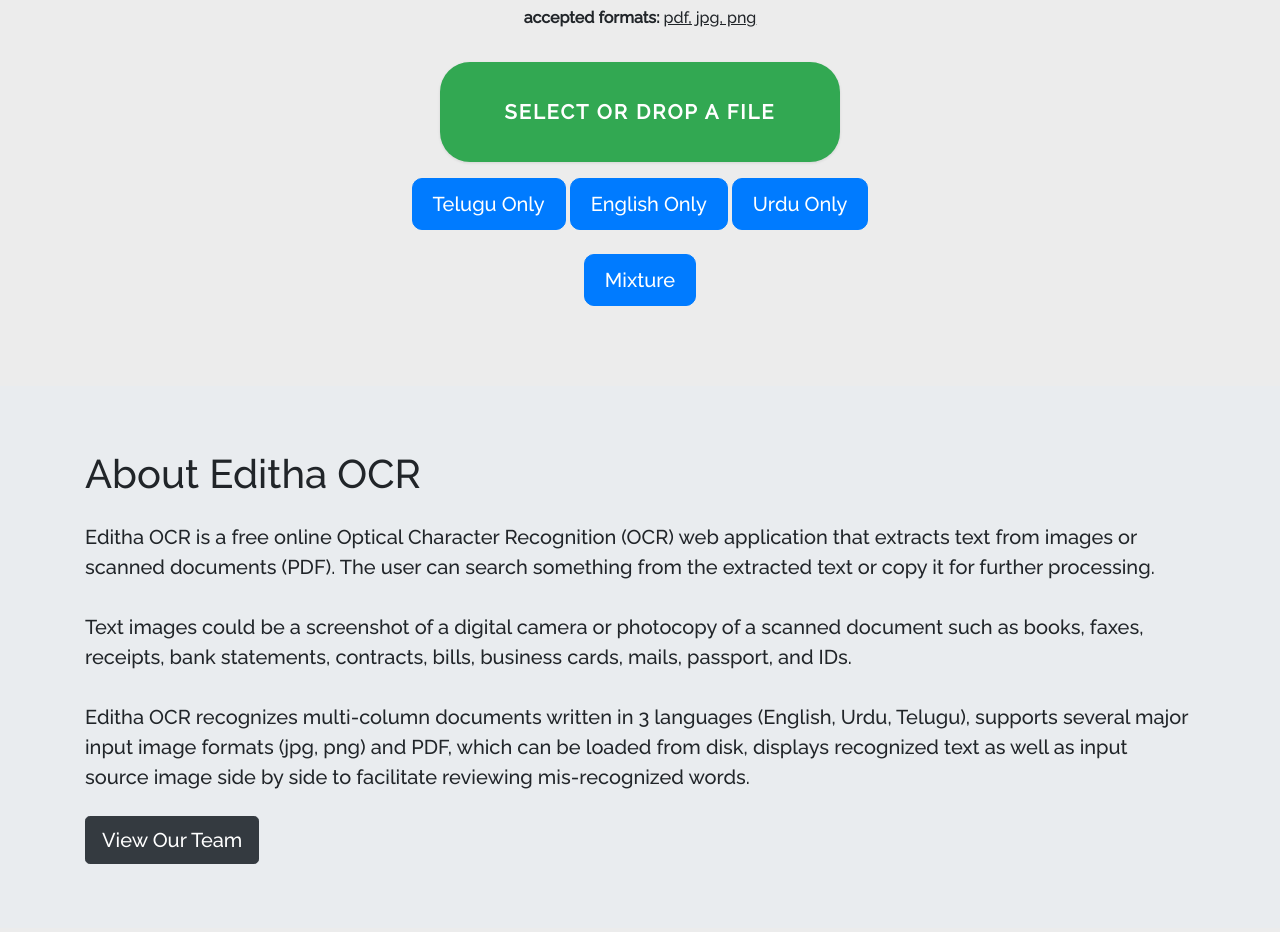
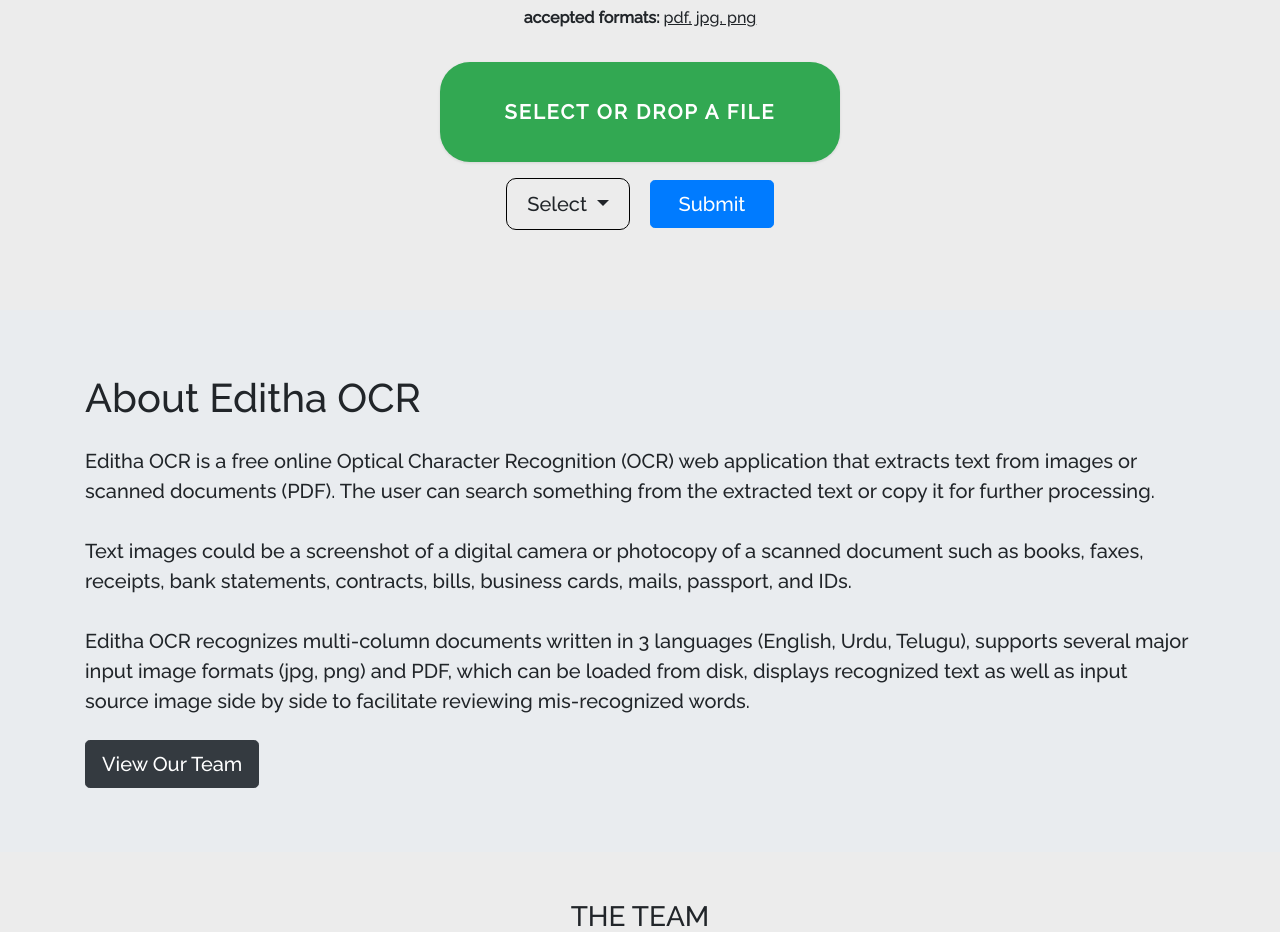
Before and after one commit to Abhishekkumar02/NC_CMRCET_KB145_EDITHA, a Flask app: page / in a window 1280 px wide. Shown: the part 241-1173 px from the top of the page. Run offline with Flask 2, Linux system fonts and the light colour scheme; some libraries are stand-ins or nearby versions.

Commit message:
add dropdwon menu

```diff
--- a/static/stylesheets/style.css
+++ b/static/stylesheets/style.css
@@ -1,6 +1,7 @@
 * {
     /* border: 1px solid #333; */
 }
+
 body {
     background-color: rgb(236, 236, 236);
     font-family: 'Raleway', sans-serif;
@@ -284,6 +285,18 @@ hr {
 }
 
 
+/* Dropdown List */
+
+.dropdown-toggle {
+    /* border: 1px solid black!important; */
+    margin-right: 1rem;
+}
+
+.dropdown-submit {
+    width: 15%!important;
+}
+
+
 /* result section */
 
 .sectionDiv {
@@ -318,11 +331,12 @@ section.result>div.resultText {
 }
 
 .leftInput {
-    flex:0.8;
+    flex: 0.8;
     height: 100%;
     overflow: hidden;
     position: relative;
 }
+
 
 /* .leftInput:after {
     content: "";
@@ -349,9 +363,9 @@ section.result>div.resultText {
 }
 
 .rightOutput {
-    flex:1;
+    flex: 1;
     height: 100%;
-    border-left:1px solid #32a852;
+    border-left: 1px solid #32a852;
 }
 
 .rightOutput>.searchField {
@@ -395,6 +409,7 @@ section.result>div {
     flex-direction: column;
     align-items: center;
 }
+
 section.result>div>span {
     padding: 7px;
     margin: 10px 0 0 0;
@@ -409,6 +424,7 @@ section.result>div>span {
     cursor: pointer;
     z-index: 2;
 }
+
 
 /* about section */
 
--- a/templates/index.html
+++ b/templates/index.html
@@ -68,10 +68,25 @@
                     </div>
 
                     <div class="uploadButtons">
-                        <input type="submit" name="Telugu" value="Telugu Only" class="btn btn-primary btn-lg upload-btn">
+                        <!--  -->
+                        <div class="btn-group dropdown-container">
+                            <button type="button" class="btn  btn-lg dropdown-toggle upload-btn" data-toggle="dropdown" aria-haspopup="true" aria-expanded="false" style="border: 1px solid black">
+                                Select
+                            </button>
+                            <div class="dropdown-menu">
+                                <a class="dropdown-item" href="#">All Languages</a>
+                                <a class="dropdown-item" href="#">Telugu Only</a>
+                                <a class="dropdown-item" href="#">English Only</a>
+                                <a class="dropdown-item" href="#">Urdu Only</a>
+                            </div>
+                        </div>
+                        <button class="btn btn-primary btn-lg dropdown-submit">Submit</button>
+
+                        <!--  -->
+                        <!-- <input type="submit" name="Telugu" value="Telugu Only" class="btn btn-primary btn-lg upload-btn">
                         <input type="submit" name="English" value="English Only" class="btn btn-primary btn-lg upload-btn">
                         <input type="submit" name="Urdu" value="Urdu Only" class="btn btn-primary btn-lg upload-btn">
-                        <br><br><input type="submit" name="Mixture" value="Mixture" class="btn btn-primary btn-lg upload-btn">
+                        <br><br><input type="submit" name="Mixture" value="Mixture" class="btn btn-primary btn-lg upload-btn"> -->
                     </div>
                 </form>
             </div>
@@ -104,8 +119,8 @@
                 <p class="lead">
                     Editha OCR is a free online Optical Character Recognition (OCR) web application that extracts text from images or scanned documents (PDF). The user can search something from the extracted text or copy it for further processing.
                     <br> <br> Text images could be a screenshot of a digital camera or photocopy of a scanned document such as books, faxes, receipts, bank statements, contracts, bills, business cards, mails, passport, and IDs.
-                    <br> <br> Editha OCR recognizes multi-column documents written in 3 languages (English, Urdu, Telugu), supports several major input image formats (jpg, png) and PDF, which can be loaded from disk, displays recognized text as well as input source
-                    image side by side to facilitate reviewing mis-recognized words.
+                    <br> <br> Editha OCR recognizes multi-column documents written in 3 languages (English, Urdu, Telugu), supports several major input image formats (jpg, png) and PDF, which can be loaded from disk, displays recognized text as well as
+                    input source image side by side to facilitate reviewing mis-recognized words.
                     <br>
                 </p>
                 <a href="#team" class="btn btn-dark btn-lg mt-2">View Our Team</a>
@@ -185,4 +200,5 @@
     <script src="https://cdn.jsdelivr.net/npm/popper.js@1.16.0/dist/umd/popper.min.js" integrity="sha384-Q6E9RHvbIyZFJoft+2mJbHaEWldlvI9IOYy5n3zV9zzTtmI3UksdQRVvoxMfooAo" crossorigin="anonymous"></script>
     <script src="https://stackpath.bootstrapcdn.com/bootstrap/4.4.1/js/bootstrap.min.js" integrity="sha384-wfSDF2E50Y2D1uUdj0O3uMBJnjuUD4Ih7YwaYd1iqfktj0Uod8GCExl3Og8ifwB6" crossorigin="anonymous"></script>
 </body>
+
 </html>
```
Also changed, not shown: static/images/WhatsApp_Image_2020-08-02_at_5.22.12_PM.jpeg (added), static/images/WhatsApp_Image_2020-08-02_at_5.25.21_PM.jpeg (added), static/images/WhatsApp_Image_2020-08-02_at_5.25.33_PM.jpeg (added), static/images/ashish.jpg (added), static/images/english.png (added), static/images/khatri.jpg (added), 1 other file.
